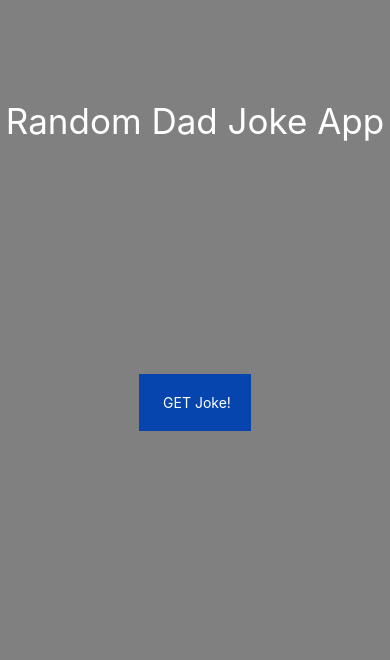
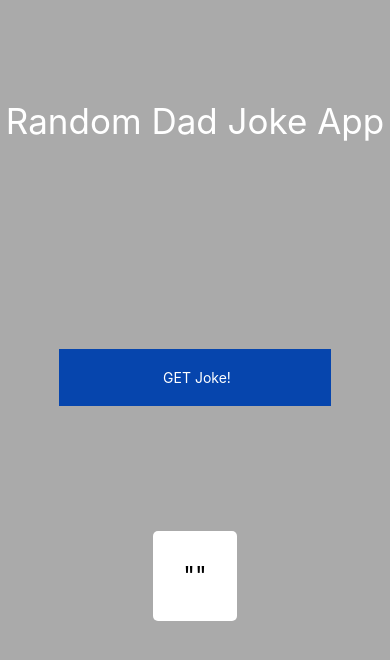
Before and after one commit to rbalonek/Dad-Joke-React-Native-App, a React Native app: screen / in a window 390 px wide. Shown: the top 660 px of the page. Built offline with nearby package versions, Linux system fonts and the light colour scheme.

Commit message:
Basic Styling

```diff
--- a/App.js
+++ b/App.js
@@ -1,5 +1,5 @@
 import { StatusBar } from 'expo-status-bar';
-import React, { useState } from 'react';
+import React from 'react';
 import { StyleSheet, Text, View, TouchableHighlight, Image } from 'react-native';
 
 
@@ -32,8 +32,8 @@ export default function App() {
         </View>
       </TouchableHighlight>
       <StatusBar style="auto" />
-      <View>
-        <Text style={styles.joke}>{joke}</Text>
+      <View style={styles.jokeContainer}>
+        <Text style={styles.joke}>"{joke}"</Text>
       </View>
     </View>
 
@@ -43,7 +43,7 @@ export default function App() {
 const styles = StyleSheet.create({
   container: {
     flex: 1,
-    backgroundColor: 'grey',
+    backgroundColor: '#aaa',
     alignItems: 'center',
     justifyContent: 'center',
   },
@@ -51,24 +51,28 @@ const styles = StyleSheet.create({
     position: "absolute",
     top:100,
     fontSize: 35,
-    color: '#fff'
+    color: '#fff',
   },
   button: {
-    // position: 'absolute',
-    // top: 200,
     padding: 20,
+    paddingLeft: 100,
+    paddingRight:100,
     marginVertical: 25,
     backgroundColor: '#0645AD'
   },
   buttonText: {
     color: '#FFF'
   },
-  joke: {
-    fontSize: 25,
-    color: '#fff',
+  jokeContainer: {
+    backgroundColor: '#fff',
     position: 'relative',
     bottom: -100,
     padding: 20,
-
+    borderRadius: 5
+  },
+  joke: {
+    fontSize: 25,
+    color: 'black',
+    padding: 10,
   },
 });
```
